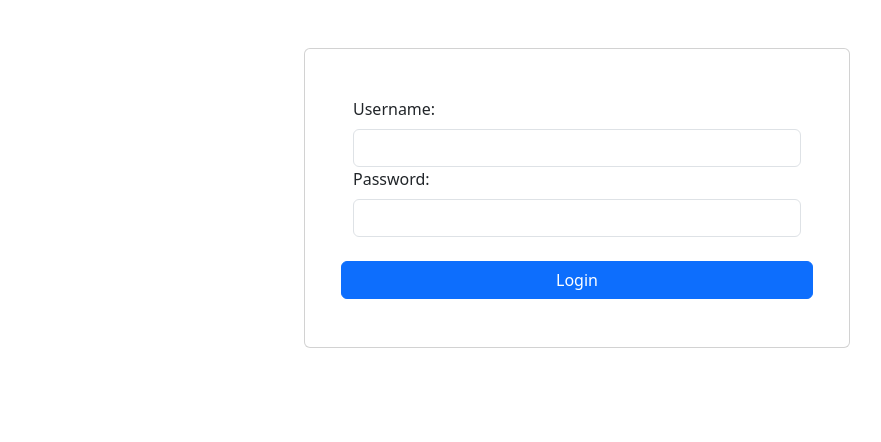
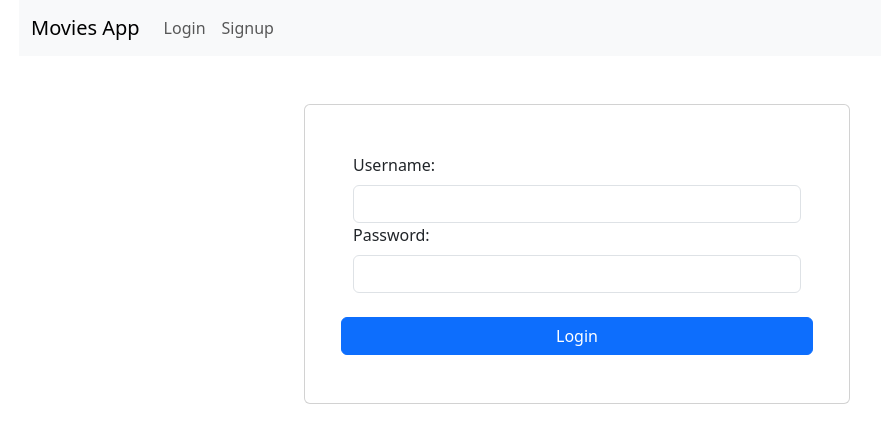
Before and after one commit to henryn05/myFlix-client, a React (Vite) app: page /login in a window 1280 px wide. Shown: the top 442 px of the page, without its empty margins (63-944 px from the left). Built offline with nearby package versions, Linux system fonts and the light colour scheme.

Commit message:
Added navigation bar

```diff
--- a/src/components/main-view/main-view.jsx
+++ b/src/components/main-view/main-view.jsx
@@ -1,8 +1,10 @@
-import { useState, useEffect } from "react";
 import { MovieCard } from "../movie-card/movie-card";
 import { MovieView } from "../movie-view/movie-view";
 import { LoginView } from "../login-view/login-view";
 import { SignupView } from "../signup-view/signup-view";
+import { NavigationBar } from "../navigation-bar/navigation-bar";
+
+import { useState, useEffect } from "react";
 import { Row, Col, Button } from "react-bootstrap";
 import { BrowserRouter, Routes, Route, Navigate } from "react-router-dom";
 
@@ -29,6 +31,12 @@
 
   return (
     <BrowserRouter>
+      <NavigationBar
+        user={user}
+        onLoggedOut={() => {
+          setUser(null);
+        }}
+      />
       <Row className="d-flex justify-content-center">
         <Routes>
           <Route
--- /dev/null
+++ b/src/components/navigation-bar/navigation-bar.jsx
@@ -0,0 +1,39 @@
+import { Navbar, Container, Nav } from "react-bootstrap";
+import { Link } from "react-router-dom";
+
+export const NavigationBar = ({ user, onLoggedOut }) => {
+  return (
+    <Navbar bg="light" expand="lg">
+      <Container>
+        <Navbar.Brand as={Link} to="/">
+          Movies App
+        </Navbar.Brand>
+        <Navbar.Toggle aria-controls="basic-navbar-nav" />
+        <Navbar.Collapse id="basic-navbar-nav">
+          <Nav className="me-auto">
+            {!user && (
+              <>
+                <Nav.Link as={Link} to="/login">
+                  Login
+                </Nav.Link>
+                <Nav.Link as={Link} to="/signup">
+                  Signup
+                </Nav.Link>
+              </>
+            )}
+            {user && (
+              <>
+                <Nav.Link as={Link} to="/">
+                  Home
+                </Nav.Link>
+                <Nav.Link onClick={onLoggedOut}>
+                  Logout
+                </Nav.Link>
+              </>
+            )}
+          </Nav>
+        </Navbar.Collapse>
+      </Container>
+    </Navbar>
+  )
+}
```
Also changed, not shown: 2 other files (tests, documents, lock files or other folders).
